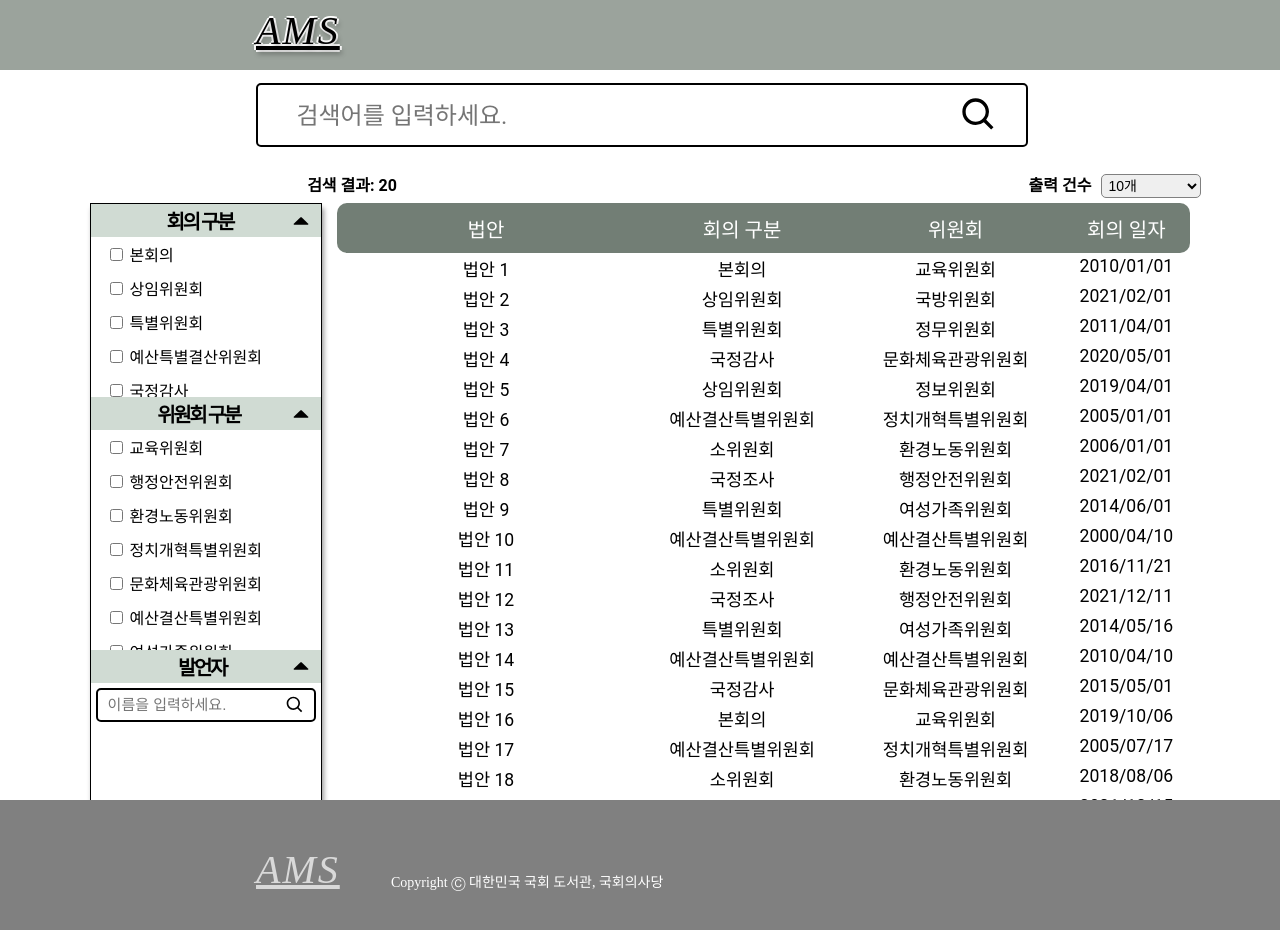
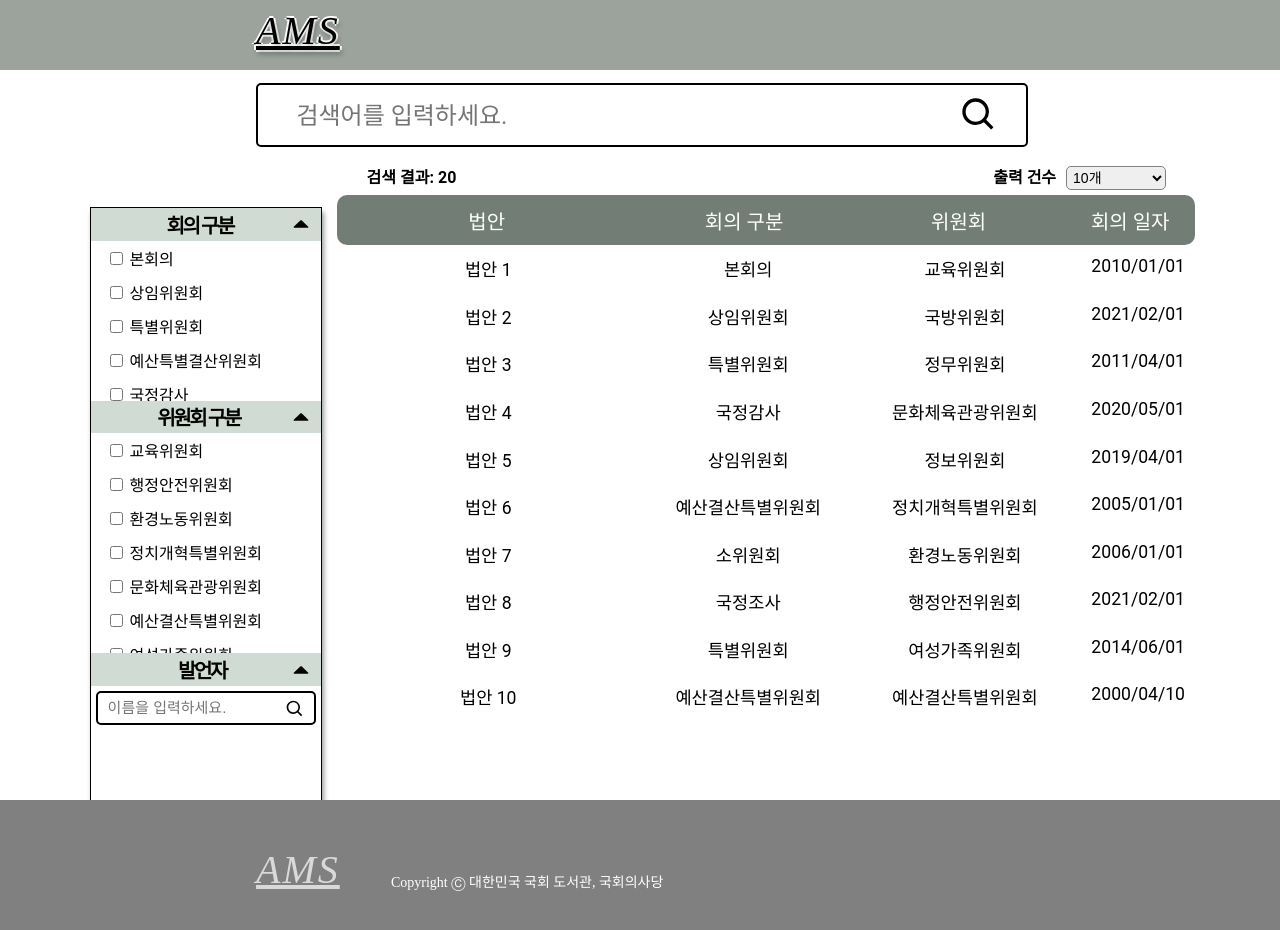
Before and after one commit to HKNU22AMS/Frontend, a React (Create React App) app: page /search in a window 1280 px wide. Shown: the top 930 px of the page. Built offline with nearby package versions, Linux system fonts and the light colour scheme.

Commit message:
Feat: 페이지네이션 추가     - select의 option과 연동

```diff
--- a/src/components/Searching/DetailTab.js
+++ b/src/components/Searching/DetailTab.js
@@ -8,11 +8,14 @@ const TabDiv = styled.div`
   display: flex;
   flex-direction: column;
   border: 1px solid black;
+  //height: auto;
   height: 655px;
   width: 230px;
   margin-right: 15px;
+  margin-top: 60px;
   box-shadow: 2px 5px 5px rgba(0, 0, 0, 0.4);
   font-family: 'Roboto';
+  overflow: hidden;
 `;
 const TitleToggleDiv = styled.div`
   display: flex;
@@ -82,7 +85,7 @@ const BasicBtn = styled.button`
   margin-top: 5px;
   cursor: pointer;
   font-size: 15px;
-  border: 1px solid lightgray;
+  border: 1px solid lightgrey;
   border-radius: 5px;
   :hover {
     color: white;
--- a/src/components/Searching/InformText.js
+++ /dev/null
@@ -1,48 +0,0 @@
-import React from 'react';
-import styled from 'styled-components';
-import data from '../../data.json';
-
-const TextDiv = styled.div`
-  margin-top: 2%;
-  margin-bottom: 5px;
-  //padding-left: 18%;
-  //padding-right: 7%;
-  display: flex;
-  justify-content: space-between;
-  text-align: center;
-  font-weight: bold;
-  font-family: 'Roboto';
-`;
-const TotalText = styled.div`
-  padding-left: 160px;
-  width: 30%;
-`;
-const DisplayNum = styled.div`
-  padding-right: 5px;
-  width: 25%;
-`;
-const StyledSelect = styled.select`
-  width: 100px;
-  margin-left: 10px;
-  border: 1px solid gray;
-  border-radius: 5px;
-  padding: 2px;
-  font-size: 14px;
-`;
-const InformText = () => {
-  return (
-    <TextDiv>
-      <TotalText>검색 결과: {data.bills.length}</TotalText>
-      <DisplayNum>
-        출력 건수
-        <StyledSelect>
-          <option>10개</option>
-          <option>15개</option>
-          <option>20개</option>
-        </StyledSelect>
-      </DisplayNum>
-    </TextDiv>
-  );
-};
-
-export default InformText;
--- a/src/components/Searching/SearchingTemplate.js
+++ b/src/components/Searching/SearchingTemplate.js
@@ -1,13 +1,15 @@
-import React /*, { useState }*/ from 'react';
+import React, { useEffect, useState } from 'react';
 import styled from 'styled-components';
 import data from '../../data.json';
 import { Link } from 'react-router-dom';
+import Pagination from '../common/Pagination';
 
 const ColumnDiv = styled.div`
   display: flex;
   background: #727e75;
   border-radius: 10px;
   height: 50px;
+  width: 99%;
   color: white;
   font-weight: 400;
   text-align: center;
@@ -20,17 +22,29 @@ const ColumnText = styled.div`
   text-decoration: none;
 `;
 const MappingDiv = styled.div`
+  display: flex;
   font-family: 'Roboto';
   height: 600px;
-  display: flex;
   flex-direction: column;
   text-align: center;
-  align-items: center;
-  justify-content: space-around;
+  overflow: auto;
+  ::-webkit-scrollbar {
+    width: 10px;
+  }
+  ::-webkit-scrollbar-thumb {
+    height: 15%;
+    background-color: #727e75;
+    border-radius: 10px;
+  }
+  ::-webkit-scrollbar-track {
+    background-color: rgba(0, 0, 0, 0.2);
+  }
 `;
 const MappingList = styled.li`
   font-size: 1.1rem;
   width: 100%;
+  margin-top: 1.3%;
+  margin-bottom: 1.3%;
   display: flex;
 `;
 const StyledLink = styled(Link)`
@@ -38,21 +52,71 @@ const StyledLink = styled(Link)`
   color: black;
 `;
 
+const TextDiv = styled.div`
+  margin-top: 2%;
+  margin-bottom: 5px;
+  //padding-left: 18%;
+  //padding-right: 7%;
+  display: flex;
+  justify-content: space-between;
+  //text-align: center;
+  font-weight: bold;
+  font-family: 'Roboto';
+`;
+const TotalText = styled.div`
+  padding-left: 30px;
+  width: 20%;
+`;
+const DisplayNum = styled.div`
+  padding-right: 30px;
+  width: 180px;
+`;
+const StyledSelect = styled.select`
+  width: 100px;
+  margin-left: 10px;
+  border: 1px solid gray;
+  border-radius: 5px;
+  padding: 2px;
+  font-size: 14px;
+`;
+
 const SearchingTemplate = () => {
-  /*const [searchResult, setSearchResult] = useState();
-  const onResult = (l) => {
-    setSearchResult(l);
-  };*/
+  const [posts, setPosts] = useState([]);
+  const [limit, setLimit] = useState(10);
+  const [page, setPage] = useState(1);
+  const offset = (page - 1) * limit;
+
+  useEffect(() => {
+    setPosts(data.bills);
+  }, []);
+
   return (
     <div>
+      <TextDiv>
+        <TotalText>검색 결과: {posts.length}</TotalText>
+        <DisplayNum>
+          출력 건수
+          <StyledSelect
+            type="number"
+            value={limit}
+            onChange={({ target: { value } }) => setLimit(Number(value))}
+          >
+            <option value="10">10개</option>
+            <option value="15">15개</option>
+            <option value="20">20개</option>
+          </StyledSelect>
+        </DisplayNum>
+      </TextDiv>
+
       <ColumnDiv>
         <ColumnText size="35%">법안</ColumnText>
         <ColumnText>회의 구분</ColumnText>
         <ColumnText>위원회</ColumnText>
         <ColumnText size="15%">회의 일자</ColumnText>
       </ColumnDiv>
+
       <MappingDiv>
-        {data.bills.map((bill) => (
+        {posts.slice(offset, offset + limit).map((bill) => (
           <MappingList key={bill.id}>
             <ColumnText size="35%">
               <StyledLink to="/bill">{bill.name}</StyledLink>
@@ -63,6 +127,13 @@ const SearchingTemplate = () => {
           </MappingList>
         ))}
       </MappingDiv>
+
+      <Pagination
+        total={posts.length}
+        limit={limit}
+        page={page}
+        setPage={setPage}
+      />
     </div>
   );
 };
--- /dev/null
+++ b/src/components/common/Pagination.js
@@ -0,0 +1,68 @@
+import styled from 'styled-components';
+
+const Nav = styled.nav`
+  display: flex;
+  justify-content: center;
+  align-items: center;
+  gap: 4px;
+  margin: 16px;
+`;
+
+const Button = styled.button`
+  border: none;
+  border-radius: 8px;
+  padding: 8px;
+  margin: 0;
+  background: #727e75;
+  color: white;
+  font-size: 1rem;
+
+  &:hover {
+    background: #d0dbd3;
+    cursor: pointer;
+    transform: translateY(-2px);
+  }
+
+  &[disabled] {
+    background: lightgrey;
+    cursor: revert;
+    transform: revert;
+  }
+
+  &[aria-currnet] {
+    background: green;
+    font-weight: bold;
+    cursor: revert;
+    transform: revert;
+  }
+`;
+
+function Pagination({ total, limit, page, setPage }) {
+  const numPages = Math.ceil(total / limit);
+
+  return (
+    <>
+      <Nav>
+        <Button onClick={() => setPage(page - 1)} disabled={page === 1}>
+          &lt;
+        </Button>
+        {Array(numPages)
+          .fill()
+          .map((_, i) => (
+            <Button
+              key={i + 1}
+              onClick={() => setPage(i + 1)}
+              aria-current={page === i + 1 ? 'page' : null}
+            >
+              {i + 1}
+            </Button>
+          ))}
+        <Button onClick={() => setPage(page + 1)} disabled={page === numPages}>
+          &gt;
+        </Button>
+      </Nav>
+    </>
+  );
+}
+
+export default Pagination;
--- a/src/containers/form/SearchForm.js
+++ b/src/containers/form/SearchForm.js
@@ -2,14 +2,13 @@ import React from 'react';
 import styled from 'styled-components';
 import SearchBar from '../../components/Landing/SearchBar';
 import DetailTab from '../../components/Searching/DetailTab';
-import InformText from '../../components/Searching/InformText';
 import SearchingTemplate from '../../components/Searching/SearchingTemplate';
 
 const SearchContentDiv = styled.div`
   display: grid;
   grid-template-columns: 1fr 7fr;
   margin-left: 7%;
-  margin-right: 7%;
+  margin-right: 6%;
   margin-bottom: 4%;
   height: 650px;
 `;
@@ -18,7 +17,6 @@ const SearchForm = () => {
   return (
     <>
       <SearchBar isLanding={false} placeh="검색어를 입력하세요." />
-      <InformText />
       <SearchContentDiv>
         <DetailTab />
         <SearchingTemplate />
```
